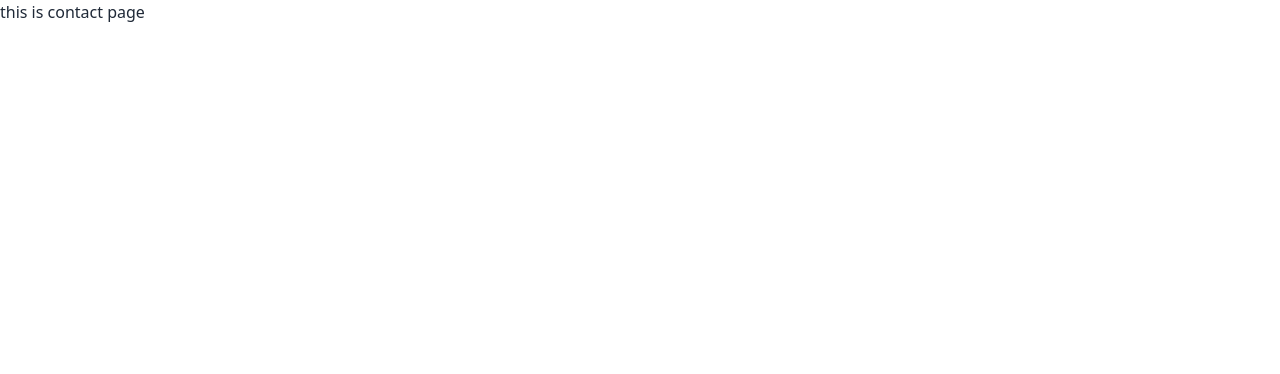
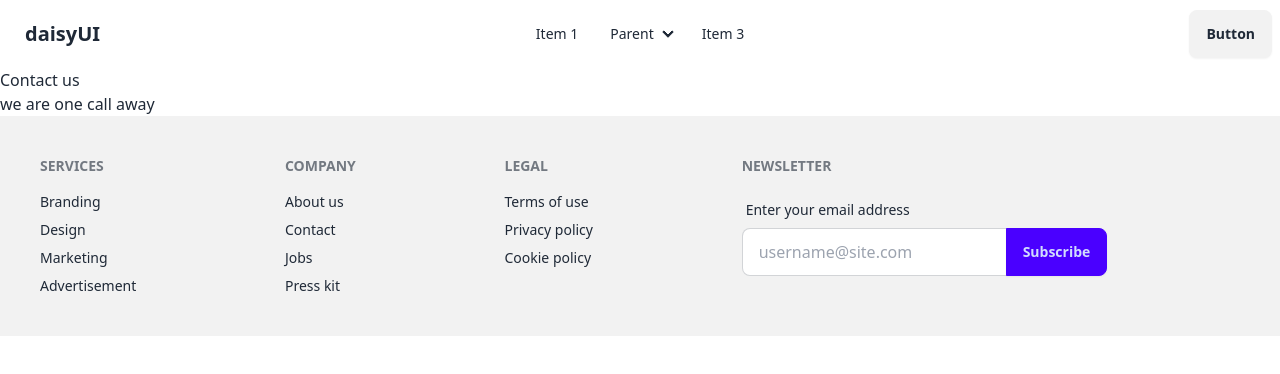
Before and after one commit to jishanprodhan12/react-router, a React (Vite) app: page /contact in a window 1280 px wide. Shown: the top 374 px of the page. Built offline with nearby package versions, Linux system fonts and the light colour scheme.

Commit message:
add nested router

```diff
--- /dev/null
+++ b/src/assets/Compontent/Body/Body.jsx
@@ -0,0 +1,9 @@
+
+
+export default function Body() {
+  return (
+    <div>
+        <p>this is body of the web side </p>
+    </div>
+  )
+}
--- /dev/null
+++ b/src/assets/Compontent/Contact/Contact.jsx
@@ -0,0 +1,11 @@
+import React from 'react'
+
+export default function Contact() {
+  return (
+    <div>
+        <p>Contact us</p>
+        <p>we are one call away</p>
+    </div>
+
+  )
+}
--- /dev/null
+++ b/src/assets/Compontent/Footer/Footer.jsx
@@ -0,0 +1,43 @@
+import React from 'react'
+
+export default function Footer() {
+    return (
+        <footer className="footer bg-base-200 text-base-content p-10">
+            <nav>
+                <h6 className="footer-title">Services</h6>
+                <a className="link link-hover">Branding</a>
+                <a className="link link-hover">Design</a>
+                <a className="link link-hover">Marketing</a>
+                <a className="link link-hover">Advertisement</a>
+            </nav>
+            <nav>
+                <h6 className="footer-title">Company</h6>
+                <a className="link link-hover">About us</a>
+                <a className="link link-hover">Contact</a>
+                <a className="link link-hover">Jobs</a>
+                <a className="link link-hover">Press kit</a>
+            </nav>
+            <nav>
+                <h6 className="footer-title">Legal</h6>
+                <a className="link link-hover">Terms of use</a>
+                <a className="link link-hover">Privacy policy</a>
+                <a className="link link-hover">Cookie policy</a>
+            </nav>
+            <form>
+                <h6 className="footer-title">Newsletter</h6>
+                <fieldset className="form-control w-80">
+                    <label className="label">
+                        <span className="label-text">Enter your email address</span>
+                    </label>
+                    <div className="join">
+                        <input
+                            type="text"
+                            placeholder="username@site.com"
+                            className="input input-bordered join-item" />
+                        <button className="btn btn-primary join-item">Subscribe</button>
+                    </div>
+                </fieldset>
+            </form>
+        </footer>
+    )
+}
--- /dev/null
+++ b/src/assets/Compontent/Navbar/Navbar.jsx
@@ -0,0 +1,58 @@
+
+
+export default function Navbar() {
+    return (
+        <div className="navbar bg-base-100">
+            <div className="navbar-start">
+                <div className="dropdown">
+                    <div tabIndex={0} role="button" className="btn btn-ghost lg:hidden">
+                        <svg
+                            xmlns="http://www.w3.org/2000/svg"
+                            className="h-5 w-5"
+                            fill="none"
+                            viewBox="0 0 24 24"
+                            stroke="currentColor">
+                            <path
+                                strokeLinecap="round"
+                                strokeLinejoin="round"
+                                strokeWidth="2"
+                                d="M4 6h16M4 12h8m-8 6h16" />
+                        </svg>
+                    </div>
+                    <ul
+                        tabIndex={0}
+                        className="menu menu-sm dropdown-content bg-base-100 rounded-box z-[1] mt-3 w-52 p-2 shadow">
+                        <li><a>Item 1</a></li>
+                        <li>
+                            <a>Parent</a>
+                            <ul className="p-2">
+                                <li><a>Submenu 1</a></li>
+                                <li><a>Submenu 2</a></li>
+                            </ul>
+                        </li>
+                        <li><a>Item 3</a></li>
+                    </ul>
+                </div>
+                <a className="btn btn-ghost text-xl">daisyUI</a>
+            </div>
+            <div className="navbar-center hidden lg:flex">
+                <ul className="menu menu-horizontal px-1">
+                    <li><a>Item 1</a></li>
+                    <li>
+                        <details>
+                            <summary>Parent</summary>
+                            <ul className="p-2">
+                                <li><a>Submenu 1</a></li>
+                                <li><a>Submenu 2</a></li>
+                            </ul>
+                        </details>
+                    </li>
+                    <li><a>Item 3</a></li>
+                </ul>
+            </div>
+            <div className="navbar-end">
+                <a className="btn">Button</a>
+            </div>
+        </div>
+    )
+}
--- /dev/null
+++ b/src/assets/Compontent/Root/Root.jsx
@@ -0,0 +1,14 @@
+import { Outlet } from "react-router-dom";
+import Navbar from "../Navbar/Navbar";
+import Footer from "../Footer/Footer";
+
+
+export default function Root() {
+  return (
+   <>
+    <Navbar/>
+    <Outlet></Outlet>
+    <Footer/>
+   </>
+  )
+}
```
Also changed, not shown: src/main.jsx (+16 -15 lines).
